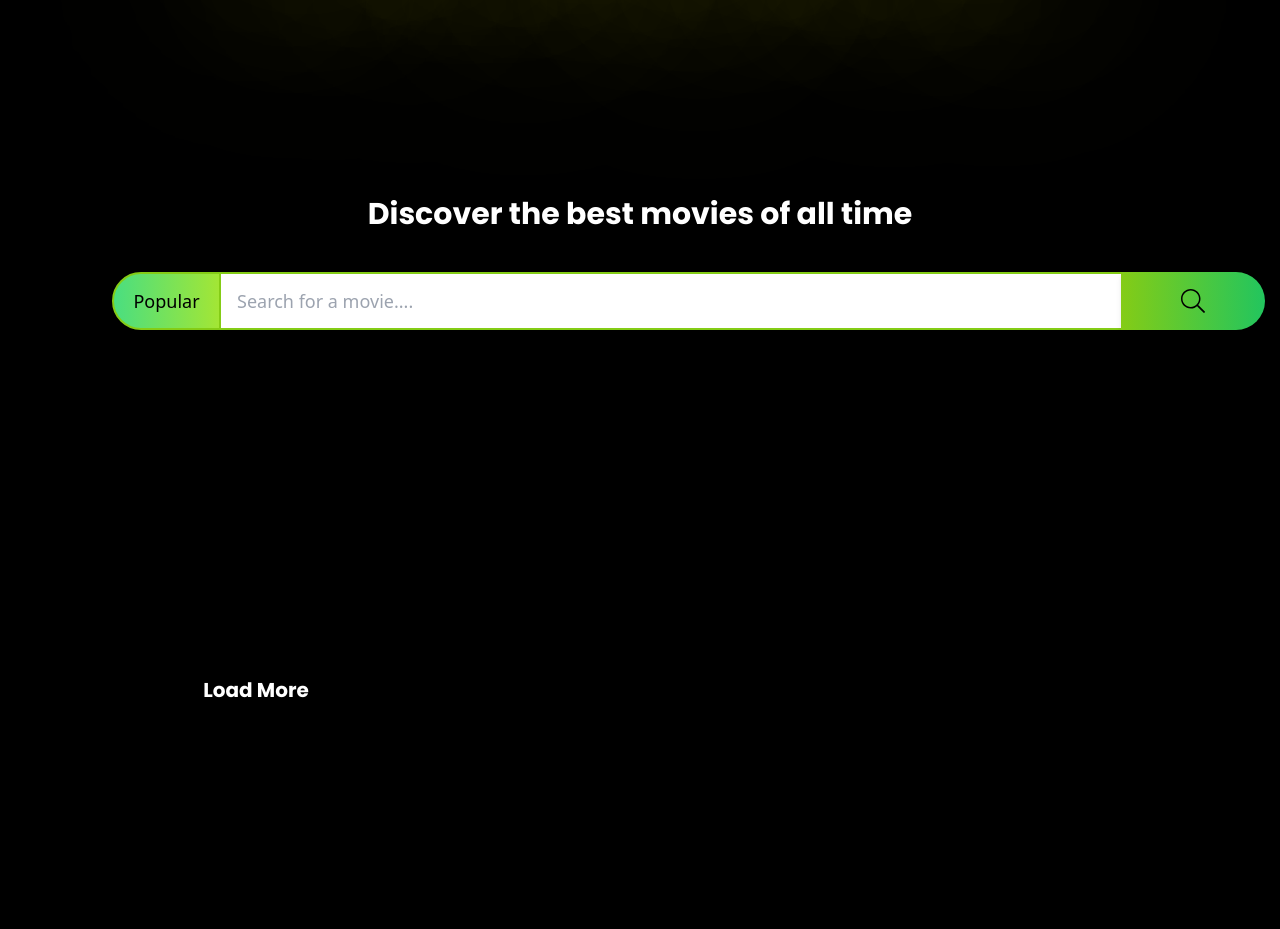
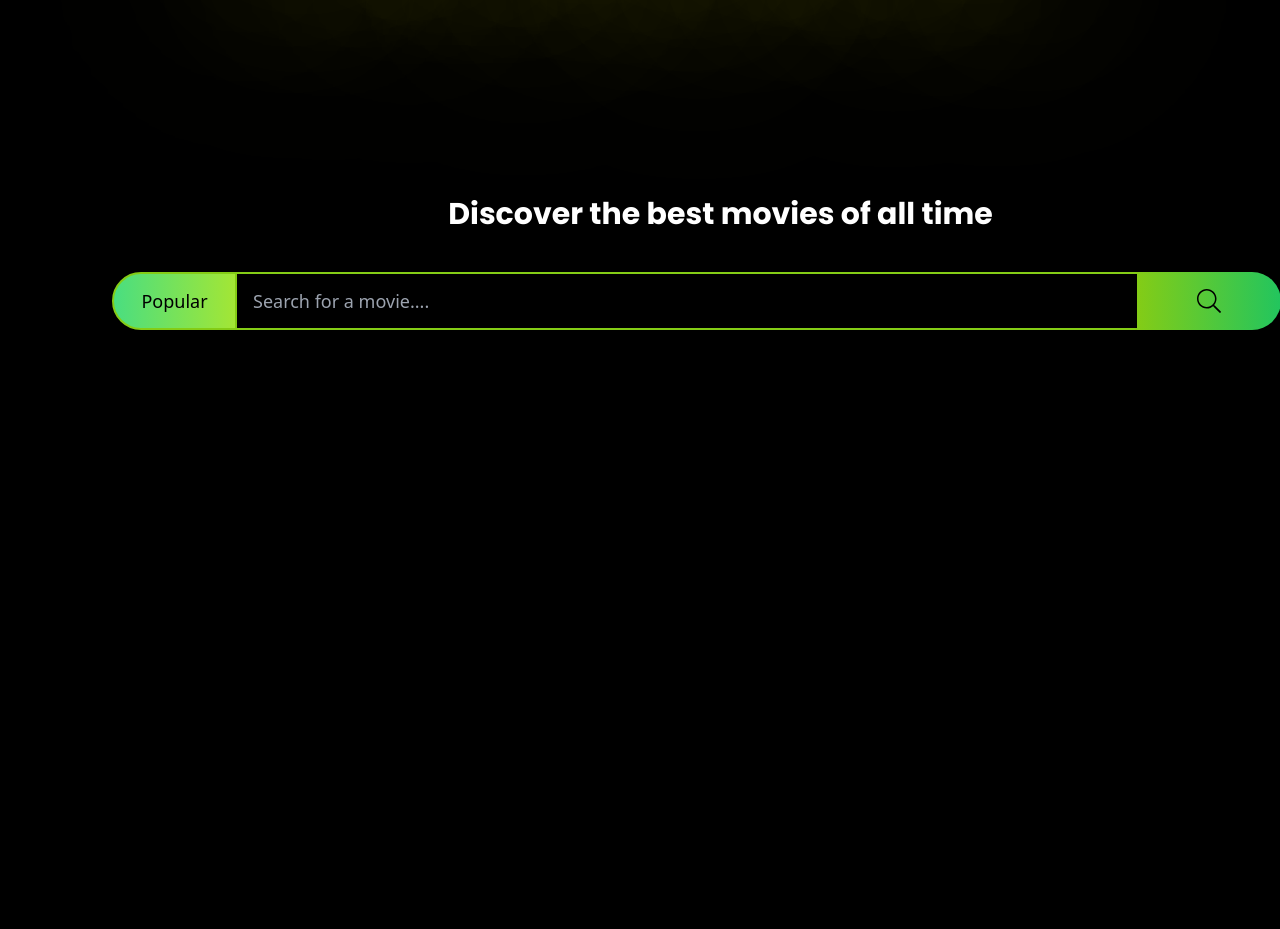
Before and after one commit to ojaswi1234/MOVIE_SPOT, a Django app: page / in a window 1280 px wide. Shown: the part 404-1333 px from the top of the page. Run offline with Django 5.2, Linux system fonts and the light colour scheme; data that the repository does not hold is empty; some libraries are stand-ins or nearby versions.

Commit message:
initial commit

```diff
--- a/movies/templates/movies/partials/_movies_list.html
+++ b/movies/templates/movies/partials/_movies_list.html
@@ -4,15 +4,26 @@
         {% endif %}-->
 
         {% for movie in movies %}
-        <a href="#" class="text-decoration-none" >
-        <div class="flex flex-col justify-center items-center size-52 sm:size-fit w-fit h-fit mt-10  rounded-lg shadow-md p-7 sm:p-3 bg-white/10 sm:bg-white/4">
-            <img src="https://image.tmdb.org/t/p/w500{{ movie.poster_path }}" alt="{{ movie.title }}" class="w-[300px] h-[300px] rounded-lg shadow-md "/>
-            <h1 class="poppins-bold text-xl mt-4 text-white">{{ movie.title }}</h1>
-            <p class="poppins-regular text-md text-black mt-2 h-fit p-2 bg-white rounded-2xl flex flex-row justify-center items-center">{{ movie.vote_average|floatformat:1 }} <svg xmlns="http://www.w3.org/2000/svg" viewBox="0 0 576 512" class="size-8 mx-1"><path fill="#BA8E23" d="M316.9 18C311.6 7 300.4 0 288.1 0s-23.4 7-28.8 18L195 150.3 51.4 171.5c-12 1.8-22 10.2-25.7 21.7s-.7 24.2 7.9 32.7L137.8 329 113.2 474.7c-2 12 3 24.2 12.9 31.3s23 8 33.8 2.3l128.3-68.5 128.3 68.5c10.8 5.7 23.9 4.9 33.8-2.3s14.9-19.3 12.9-31.3L438.5 329 542.7 225.9c8.6-8.5 11.7-21.2 7.9-32.7s-13.7-19.9-25.7-21.7L381.2 150.3 316.9 18z"/></svg><b class="text-lg ">/10</b></p>
-            <!--<p class="poppins-regular text-md text-gray-300 mt-2 h-[250px]  pb-10">{{ movie.overview }}</p>-->
-        </div>
-    </a>
-        {% endfor %}
-        <div id="scroll-trigger" hx-get="{% url 'landing' %}?category={{ category }}&search={{ search_query|urlencode }}&page={{ next_page }}" hx-target="#movie-div" hx-swap="beforeend" hx-trigger="revealed" class="flex justify-center items-center w-[300px] h-[300px] sm:w-[400px] sm:h-[400px] rounded-lg shadow-md bg-white/8 sm:bg-white/4 mt-10">
-            <h1 class="poppins-bold text-xl text-center text-white">Load More</h1>
-        </div>
+        <a href="{% url 'movie_details' movie.id %}" class="no-underline flex justify-center justify-self-center place-self-center hover:scale-105 transition-all duration-300 ease-in-out">
+            <div class="flex flex-col justify-center items-center w-[300px] h-[450px] rounded-lg shadow-md p-4 bg-white/10 hover:bg-white/20 transition-colors">
+                <img src="{% if movie.poster_path %}https://image.tmdb.org/t/p/w500{{ movie.poster_path }} {% else %} https://cedarsrestaurantsouth.com/Builder/images/no-product-image.jpg {% endif %}" alt="{{ movie.title }}" class="w-[250px] h-[300px] object-cover rounded-lg shadow-sm"/>
+                <h1 class="poppins-bold text-xl mt-4 text-white text-center">{{ movie.title }}</h1>
+
+                <p class="poppins-regular text-md text-black mt-2 px-4 py-2 bg-white rounded-2xl flex items-center justify-center">
+                    {{ movie.vote_average|floatformat:1 }}
+                    <svg xmlns="http://www.w3.org/2000/svg" viewBox="0 0 576 512" class="w-6 h-6 mx-1">
+                        <path fill="#BA8E23" d="M316.9 18C311.6 7 300.4 0 288.1 0s-23.4 7-28.8 18L195 150.3 51.4 171.5c-12 1.8-22 10.2-25.7 21.7s-.7 24.2 7.9 32.7L137.8 329 113.2 474.7c-2 12 3 24.2 12.9 31.3s23 8 33.8 2.3l128.3-68.5 128.3 68.5c10.8 5.7 23.9 4.9 33.8-2.3s14.9-19.3 12.9-31.3L438.5 329 542.7 225.9c8.6-8.5 11.7-21.2 7.9-32.7s-13.7-19.9-25.7-21.7L381.2 150.3 316.9 18z"/>
+                    </svg>
+                    <b class="text-lg">/ 10</b>
+                </p>
+            </div>
+        </a>
+    {% endfor %}
+
+      {% if has_next %}
+      <div id="scroll-trigger" class="w-full h-10 flex justify-center items-center"
+      hx-get="/?category={{ category }}&search={{ search_query }}&page={{ next_page }}"
+      hx-trigger="revealed"
+      hx-target="#movie-div"
+      hx-swap="beforeend"></div>
+        {% endif %}
--- a/movies/urls.py
+++ b/movies/urls.py
@@ -1,6 +1,7 @@
 from django.urls import include, path
-from .views import landingPage
+from .views import landingPage, movieDetails
 
 urlpatterns= [
-    path("", landingPage,name="landing")
+    path("", landingPage,name="landing"),
+    path("movie/<int:movie_id>/", movieDetails , name="movie_details"),
 ]
--- a/movies/views.py
+++ b/movies/views.py
@@ -2,9 +2,10 @@ from django.shortcuts import render
 from django.conf import settings
 import requests
 
+API_KEY = settings.TMDB_API_KEY
 # Create your views here.
 def landingPage(request):
-    API_KEY = settings.TMDB_API_KEY
+
     category = request.GET.get('category', 'popular')
     search_query = request.GET.get("search","")
     page = int(request.GET.get('page', 1))
@@ -27,7 +28,20 @@ def landingPage(request):
         print(f'Error: {e}')
         data = []
 
+
     error_message = f"Oops!! Something went wrong!"
+
+    if(request.headers.get("HX-Request")):
+        return render(request, 'movies/partials/_movies_list.html', {
+            'movies': data,
+            'category': category,
+            'search_query': search_query,
+            'error_message': error_message,
+            'page': page,
+            'next_page': next_page
+        })
+
+
     return render(request, 'movies/landing_page.html', {
         'movies': data,
         'category': category,
@@ -36,3 +50,18 @@ def landingPage(request):
         'page': page,
         'next_page': next_page
     })
+
+
+
+def movieDetails(request, movie_id):
+    movie_detail_url = f"https://api.themoviedb.org/3/movie/{movie_id}?api_key={settings.TMDB_API_KEY}"
+    error_message = None
+    try:
+        response = requests.get(movie_detail_url)
+        response.raise_for_status()  # Raise an error for bad status codes
+        data = response.json()
+    except requests.exceptions.RequestException as e:
+        data =[]
+        error_message = f"Oops!! Something went wrong!"
+
+    return render(request, 'movies/movie_details.html', {"movie": data, error_message: error_message})
--- a/templates/base.html
+++ b/templates/base.html
@@ -5,6 +5,8 @@
     <meta name="viewport" content="width=device-width, initial-scale=1.0">
     <title>{% block title %}My Website{% endblock %}</title>
     <script src="https://cdn.tailwindcss.com"></script>
+    <script src="https://unpkg.com/htmx.org@2.0.4"></script>
+
 </head>
 <style>
     @import url('https://fonts.googleapis.com/css2?family=Poppins:ital,wght@0,100;0,200;0,300;0,400;0,500;0,600;0,700;0,800;0,900;1,100;1,200;1,300;1,400;1,500;1,600;1,700;1,800;1,900&display=swap');
@@ -30,10 +32,18 @@
       font-style: normal;
 
     }
+    .poppins-regular {
+      font-family: "Poppins", sans-serif;
+      font-weight: 400;
+      font-style: normal;
+
+    }
     .no-arrow{
         appearance: none;
     }
-
+    .list-none{
+        list-style: none;
+    }
 
 </style>
 
@@ -48,5 +58,36 @@
         {% endblock %}
 
     </main>
+    <script src="https://cdn.jsdelivr.net/npm/gsap@3.13.0/dist/gsap.min.js"></script>
+
+    <script>
+        const tl = gsap.timeline({defaults: {duration: 0.6}});
+        tl.from('.poppins-extrabold', {y: -100, opacity: 0, stagger: 0.2});
+        tl.from('.poppins-bold', {y: -100, opacity: 0, stagger: 0.1});
+
+        tl.from('.size-52', {y: -100, opacity: 0, stagger: 0.025});
+
+
+        const likeBtn = document.getElementById('like-btn');
+        const dislikeBtn = document.getElementById('dislike-btn');
+
+        likeBtn.addEventListener('click', function() {
+            likeBtn.classList.toggle('bg-white');
+            likeBtn.classList.toggle('bg-red-500');
+            likeBtn.classList.toggle('text-white');
+            likeBtn.classList.toggle('text-black');
+            likeBtn.querySelector('svg').classList.toggle('fill-white');
+            likeBtn.querySelector('svg').classList.toggle('fill-black');
+        });
+        dislikeBtn.addEventListener('click', function() {
+            dislikeBtn.classList.toggle('bg-red-500');
+            dislikeBtn.classList.toggle('bg-white');
+            dislikeBtn.classList.toggle('text-white');
+            dislikeBtn.classList.toggle('text-black');
+            dislikeBtn.querySelector('svg').classList.toggle('fill-white');
+            dislikeBtn.querySelector('svg').classList.toggle('fill-black');
+        });
+
+    </script>
 </body>
 </html>
--- a/templates/includes/content.html
+++ b/templates/includes/content.html
@@ -3,28 +3,33 @@
         Welcome to MovieSpot!<br/>Your Ultimate Movie Guide
     </h1>
 </div>
-<div class="flex flex-col mt-20 justify-center text-center w-[440px] sm:w-fit h-fit justify-self-center text-white">
-    <h1 class="poppins-bold text-center text-lg sm:text-3xl ">Discover the best movies of all time</h1>
-    <form action="{% url 'landing' %}" method="GET" class="w-[44px] sm:w-fit h-fit flex flex-row justify-center items-center justify-self-center mt-10 pb-10 ml-[45%] sm:ml-28" id="movie-div">
+<div class="flex flex-col mt-20 justify-center text-center w-[440px] sm:w-fit h-fit  text-white mb-4">
+    <h1 class="poppins-bold text-start  sm:text-center text-lg sm:text-3xl translate-x-0 lg:translate-x-20">Discover the best movies of all time</h1>
+    <form action="{% url 'landing' %}" method="GET" class="w-[44px] -translate-x-14 md:-translate-x-56 lg:-translate-x-0 md:w-[600px]  lg:w-fit h-fit flex flex-row justify-center items-center justify-self-center mt-10 pb-10 ml-[45%] lg:ml-28" id="movie-div">
         {% csrf_token %}
         <select
             name="category"
-            class="no-arrow w-[100px] sm:w-auto h-[44px] sm:h-[58px] text-center text-md sm:text-lg font-medium outline-none bg-gradient-to-r from-green-400 to-lime-400 text-black rounded-l-full border-2 border-lime-500 focus:outline-none shadow-md ">
-            <option class="text-black bg-white" value="popular">Popular</option>
-            <option class="text-black bg-white" value="now_playing">Now Playing</option>
-            <option class="text-black bg-white"value="top_rated">Top Rated</option>
-            <option class="text-black bg-white" value="upcoming">Upcoming</option>
+            class="no-arrow w-[100px] sm:w-auto px-0 lg:px-2 h-[44px] sm:h-[58px] text-center text-md sm:text-lg font-medium outline-none bg-gradient-to-r from-green-400 to-lime-400 text-black rounded-l-full border-2 border-lime-500 focus:outline-none shadow-md " hx-get="{% url 'landing' %}" hx-target="#movie-div"  hx-swap="innerHTML" hx-trigger="change from:select" id="category-select" onChange="this.form.submit()">
+            <option class="text-black bg-white" value="popular" {% if category == 'popular' %} selected {% endif %}> Popular </option>
+            <option class="text-black bg-white" value="now_playing" {% if category == 'now_playing' %} selected {% endif %}>Now Playing</option>
+            <option class="text-black bg-white"value="top_rated"  {% if category == 'top_rated' %} selected {% endif %}>Top Rated</option>
+            <option class="text-black bg-white" value="upcoming"  {% if category == 'upcoming' %} selected {% endif %}>Upcoming</option>
         </select>
         <input
             type="text"
             name="search"
             id="search"
-            class="w-[200px] h-[44px] sm:w-[900px] sm:h-[58px] text-start text-md sm:text-lg bg-white text-black outline-none p-4 rounded-none border-t-2 border-b-2 border-l-0 border-r-0 border-lime-500 focus:outline-none"
+            hx-get="{% url 'landing' %}?category={{ category }}&search={{ search_query|urlencode }}"
+
+            value="{{ search_query }}"
+
+            class="w-[200px] h-[44px] md:w-[500px] md:h-[58px]
+            lg:w-[900px] lg:h-[58px] text-start text-md lg:text-lg bg-transparent text-lime-400 outline-none p-4 rounded-none border-t-2 border-b-2 border-l-0 border-r-0 border-lime-500 focus:outline-none"
             placeholder="Search for a movie...." />
         <button
             type="submit"
             onclick="this.form.submit()"
-            class="bg-gradient-to-r from-lime-500 to-green-500 text-black rounded-r-full p-4 w-36 h-[44px] sm:h-[58px] text-lg font-bold flex justify-center items-center cursor-pointer hover:scale-105 transition-all ease-in-out shadow-md hover:shadow-lg">
+            class="bg-gradient-to-r from-lime-500 to-green-500 text-black rounded-r-full p-4 w-36 h-[44px] sm:h-[58px] text-lg font-bold flex justify-center items-center cursor-pointer hover:scale-105 transition-all duration-1s ease-in-out shadow-md hover:bg-gradient-to-l from-lime-500 to-green-500">
             <svg
                 aria-hidden="true"
                 data-prefix="fal"
@@ -40,7 +45,7 @@
             </svg>
         </button>
     </form>
-    <div class=" w-[450px] sm:w-fit h-full grid grid-cols-1 sm:grid-cols-3 col-span-3 gap-5 sm:gap-8 mt-10 justify-center items-center justify-self-center sm:p-10 sm:px-14 px-16" >
+    <div id="movie-div" class="w-full max-w-7xl mx-auto grid grid-cols-1 md:grid-cols-2 lg:grid-cols-3 gap-6 p-6 md:p-8 lg:p-10 lg:translate-x-10 -translate-x-14">
      {% include "movies/partials/_movies_list.html" %}
     </div>
 </div>
--- a/templates/includes/navbar.html
+++ b/templates/includes/navbar.html
@@ -1,5 +1,5 @@
 
-<header class="sm:w-[400px] h-6 bg-white/8 text-white p-6 rounded-full backdrop-blur-lg sticky  sm:top-5 sm:left-[35%] z-10 w-[300px]">
+<header class="sm:w-[400px] h-6 bg-white/8 text-white p-6 rounded-full backdrop-blur-lg sticky  lg:top-5 lg:left-[35%] z-10 w-[300px] hidden lg:block ">
     <div class="h-full flex justify-center items-center">
         <nav>
             <ul class="flex flex-row gap-5 justify-center items-center">
```
Also changed, not shown: movies/templates/movies/movie_details.html (added, +51 -0 lines).
